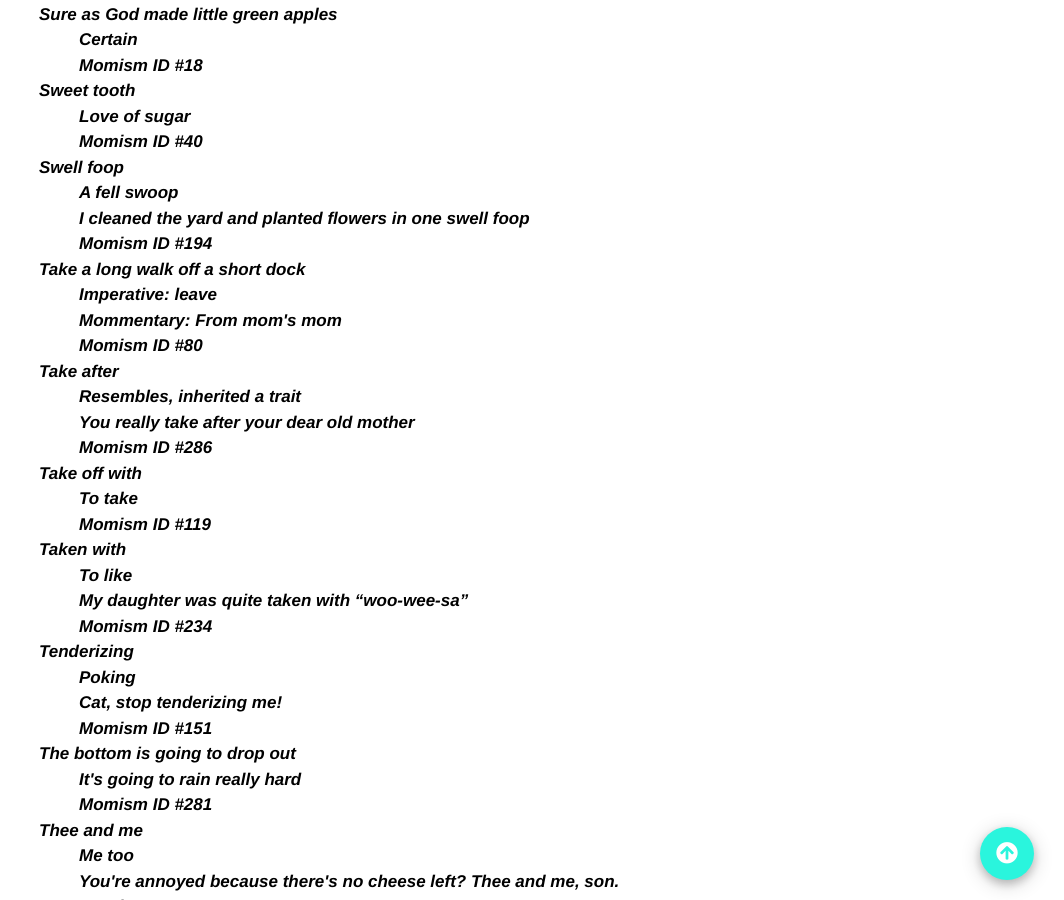
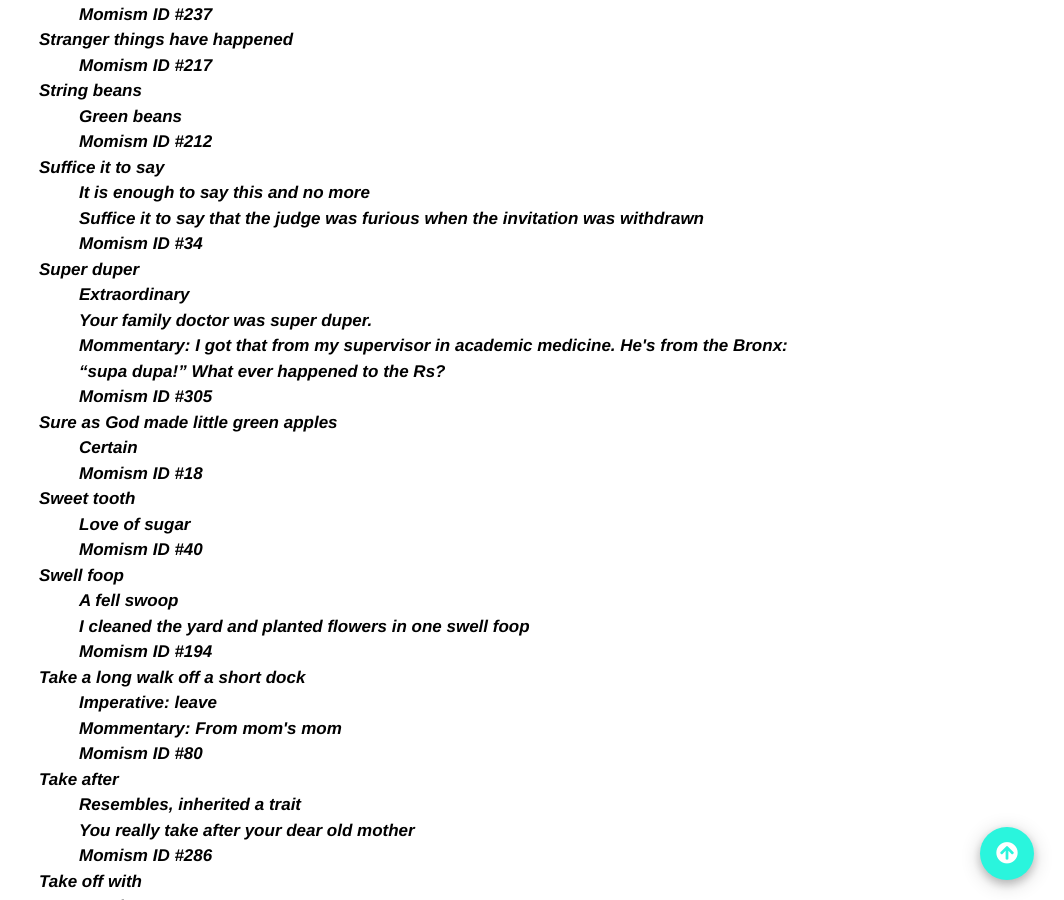
Before and after one commit to summerhays/new_momisms, a Jekyll site: the page built from _pages/old_list.md, in a window 1280 px wide and 900 px high, scrolled down 23987 px. Shown: the whole window, without its empty margins (216-1280 px from the left). Built offline with Jekyll 4.4.1, drawn with Linux system fonts in a browser that asks for light colours; some web fonts are replaced; comment, search, counter and statistics services are not loaded; some of the changed text lies outside the part shown.

Commit message:
momism update

```diff
--- a/_data/momisms.yaml
+++ b/_data/momisms.yaml
@@ -125,6 +125,11 @@
   date: "1/29/2009"
   order: 35
   links: "<img class='img_small' src='/assets/images/wall_bounce.jpg' alt='Wall bouncing'>"
+- momism: "Brown boy"
+  definition: "Her eldest son"
+  mommentary: "Considering his English heritage, I couldn't believe what a tan he could get!"
+  date: "5/11/2021"
+  order: 307
 - momism: "Bug in their ear about something"
   example: "We'll try to put a bug in his ear about that"
   date: "4/14/2009"
@@ -907,6 +912,8 @@
   date: "11/1/2009"
   order: 109
 - momism: "Nothing left of [someone] but a grease spot"
+  definition: "An extreme experience, as in spontaneous combustion."
+  mommentary: "Mom added this definition."
   date: "2/13/2009"
   order: 61
 - momism: "Oldie but a goodie"
@@ -953,6 +960,11 @@
   definition: "Irritating"
   date: "4/15/2009"
   order: 85
+- momism: "Perch"
+  definition: "Spot, lookout point"
+  example: "The cat's favorite perch on the stairway"
+  date: "5/12/2021"
+  order: 306
 - momism: "Perfunctory"
   date: "9/28/2009"
   order: 103
@@ -1176,6 +1188,12 @@
   example: "Suffice it to say that the judge was furious when the invitation was withdrawn"
   date: "1/29/2009"
   order: 34
+- momism: "Super duper"
+  definition: "Extraordinary"
+  example: "Your family doctor was super duper."
+  mommentary: "I got that from my supervisor in academic medicine. He's from the Bronx: &ldquo;supa dupa!&rdquo; What ever happened to the Rs?"
+  date: "5/11/2021"
+  order: 305
 - momism: "Sure as God made little green apples"
   definition: "Certain"
   date: "1/29/2009"
```
